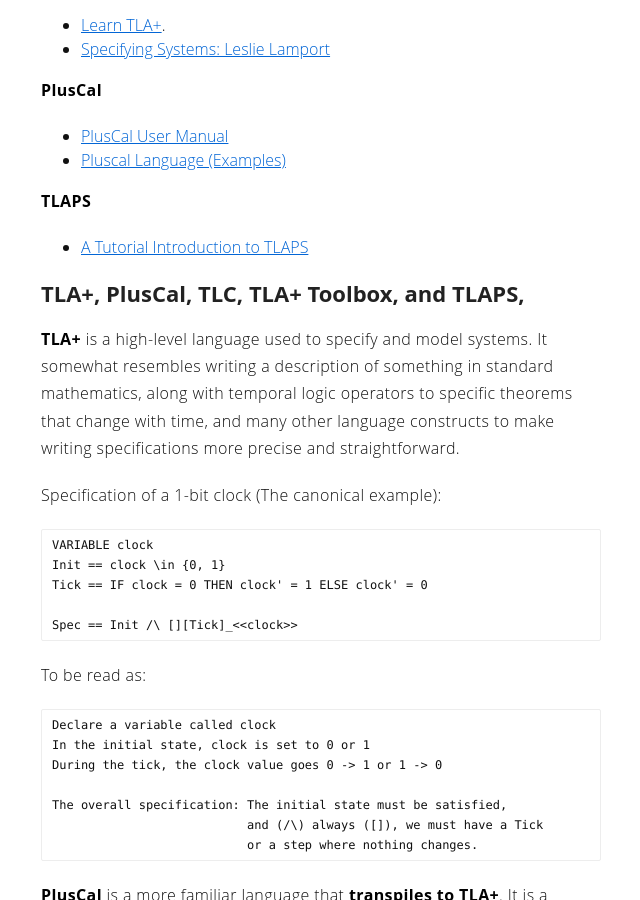
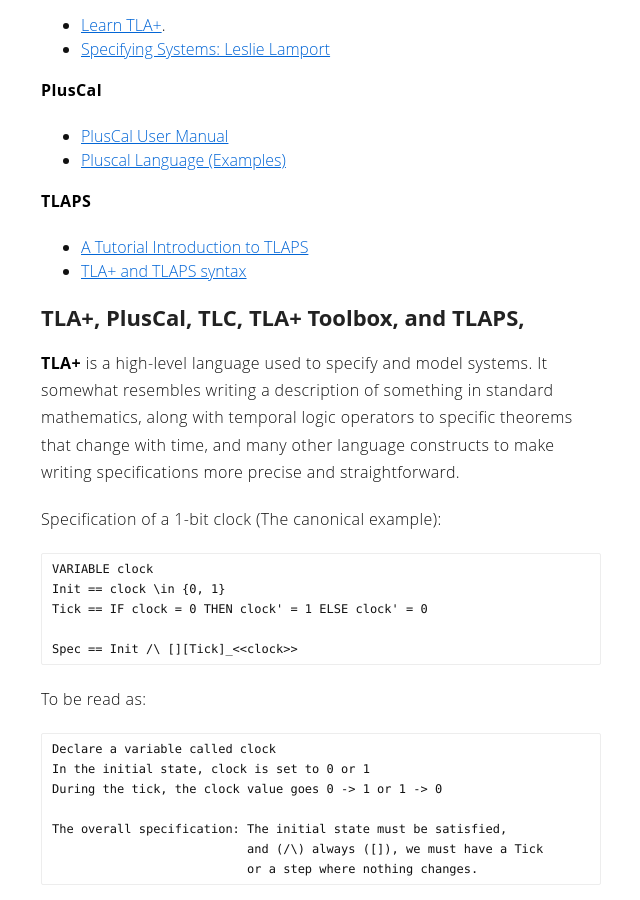
Before and after one commit to frizensami/frizensami.github.io, a Jekyll site: the page built from _posts/2019-04-18-tlaplus.markdown, in a window 1280 px wide and 900 px high, scrolled down 423 px. Shown: the whole window, without its empty margins (319-959 px from the left). Built offline with Jekyll 4.4.1, drawn with Linux system fonts in a browser that asks for light colours.

Commit message:
Add another TLAPS reference

```diff
--- a/_posts/2019-04-18-tlaplus.markdown
+++ b/_posts/2019-04-18-tlaplus.markdown
@@ -24,6 +24,7 @@ These are the resources I used to learn about TLA+ and the system surrounding it
 
 **TLAPS**
 - [A Tutorial Introduction to TLAPS](http://tla2014.loria.fr/slides/kriener.pdf)
+- [TLA+ and TLAPS syntax](http://lamport.azurewebsites.net/tla/tla2-guide.pdf)
 
 ## TLA+, PlusCal, TLC, TLA+ Toolbox, and TLAPS,
 **TLA+** is a high-level language used to specify and model systems. It somewhat resembles writing a description of something in standard mathematics, along with temporal logic operators to specific theorems that change with time, and many other language constructs to make writing specifications more precise and straightforward.
```
